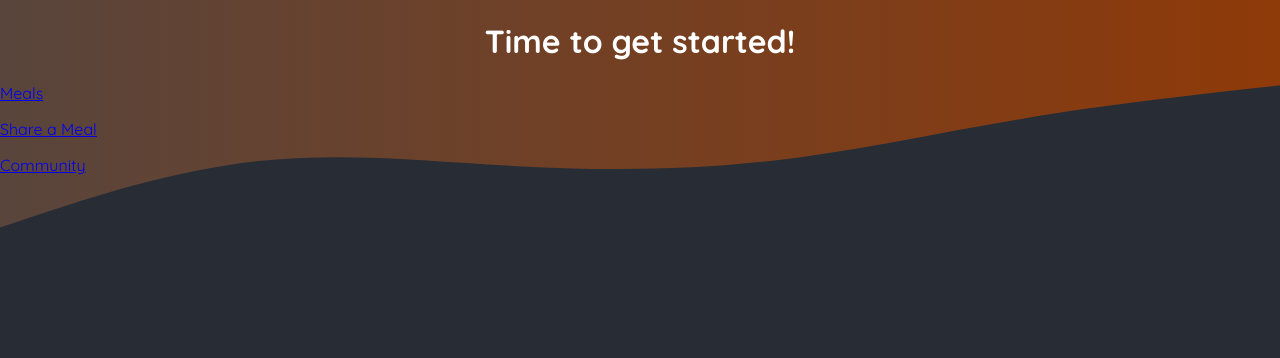
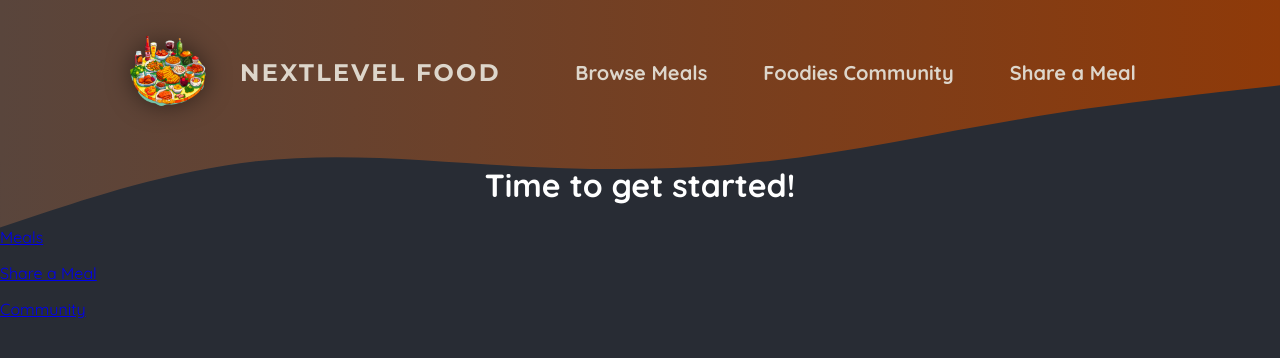
Before and after one commit to luttfimohamad/the-foodies-app, a Next.js app: page / in a window 1280 px wide. Shown: the top 358 px of the page. Built offline with nearby package versions, Linux system fonts and the light colour scheme.

Commit message:
Add MainHeader component and associated styles for improved layout

```diff
--- a/app/layout.js
+++ b/app/layout.js
@@ -1,3 +1,4 @@
+import MainHeader from '@/components/main-header';
 import './globals.css';
 
 export const metadata = {
@@ -30,6 +31,7 @@
           </svg>
         </div>
 
+        <MainHeader />
         {children}
       </body>
     </html>
--- /dev/null
+++ b/components/main-header.js
@@ -0,0 +1,29 @@
+import React from 'react';
+import Link from 'next/link';
+import logoImages from '../public/images/logo.png';
+import classes from './main-header.module.css';
+
+export default function MainHeader() {
+  return (
+    <header className={classes.header}>
+      <Link className={classes.logo} href="/">
+        <img src={logoImages.src} alt="A plate with food on it" />
+        NextLevel Food
+      </Link>
+
+      <nav className={classes.nav}>
+        <ul>
+          <li>
+            <Link href="/meals">Browse Meals</Link>
+          </li>
+          <li>
+            <Link href="/community">Foodies Community</Link>
+          </li>
+          <li>
+            <Link href="/meals/share">Share a Meal</Link>
+          </li>
+        </ul>
+      </nav>
+    </header>
+  );
+}
--- /dev/null
+++ b/components/main-header.module.css
@@ -0,0 +1,67 @@
+.header {
+  display: flex;
+  justify-content: space-between;
+  align-items: center;
+  padding: 2rem 1rem;
+}
+
+@media (min-width: 768px) {
+  .header {
+    padding: 2rem 10%;
+  }
+}
+
+.nav ul {
+  list-style: none;
+  margin: 0;
+  padding: 0;
+  display: flex;
+  gap: 1.5rem;
+  /* font-family: 'Montserrat', sans-serif; */
+  font-size: 1.25rem;
+}
+
+.nav a {
+  text-decoration: none;
+  color: #ddd6cb;
+  font-weight: bold;
+  padding: 0.5rem 1rem;
+  border-radius: 0.5rem;
+}
+
+.nav a:hover,
+.nav a:active {
+  background: linear-gradient(90deg, #ff8a05, #f9b331);
+  background-clip: text;
+  -webkit-background-clip: text;
+  -webkit-text-fill-color: transparent;
+  text-shadow: 0 0 18px rgba(248, 190, 42, 0.8);
+}
+
+.active {
+  background: linear-gradient(90deg, #ff8a05, #f9b331);
+  background-clip: text;
+  -webkit-background-clip: text;
+  -webkit-text-fill-color: transparent;
+}
+
+.logo {
+  display: flex;
+  align-items: center;
+  justify-content: center;
+  gap: 2rem;
+  text-decoration: none;
+  color: #ddd6cb;
+  font-weight: bold;
+  font-family: 'Montserrat', sans-serif;
+  letter-spacing: 0.15rem;
+  text-transform: uppercase;
+  font-size: 1.5rem;
+}
+
+.logo img {
+  width: 5rem;
+  height: 5rem;
+  object-fit: contain;
+  filter: drop-shadow(0 0 0.75rem rgba(0, 0, 0, 0.5));
+}
```
